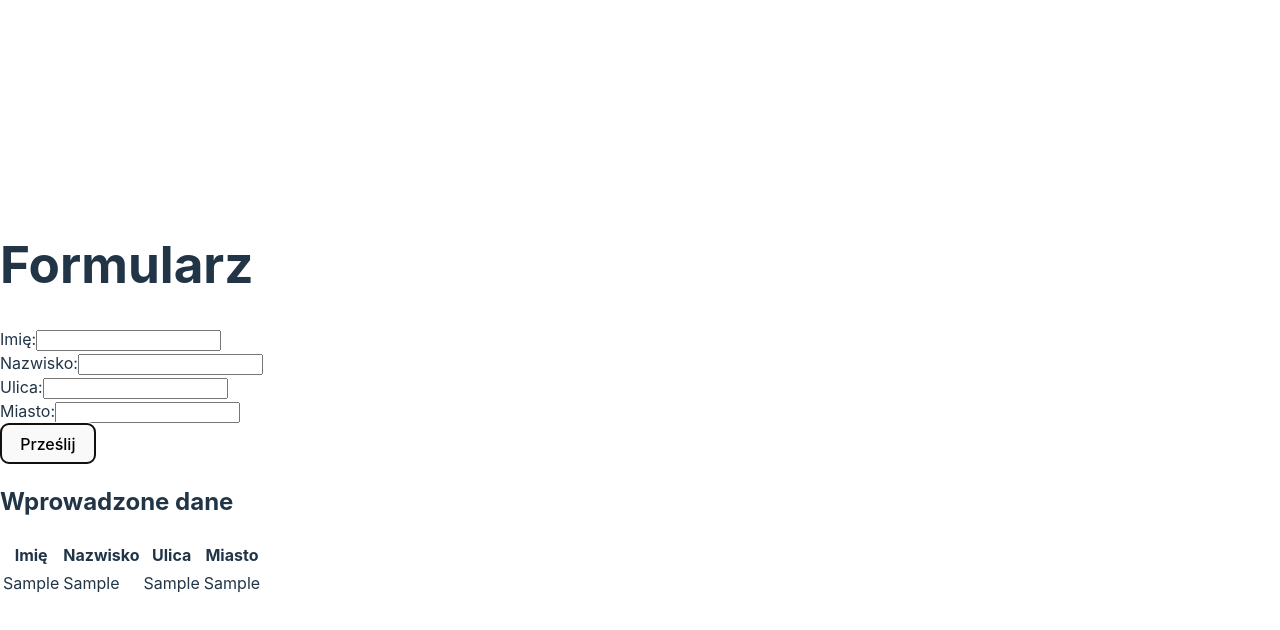
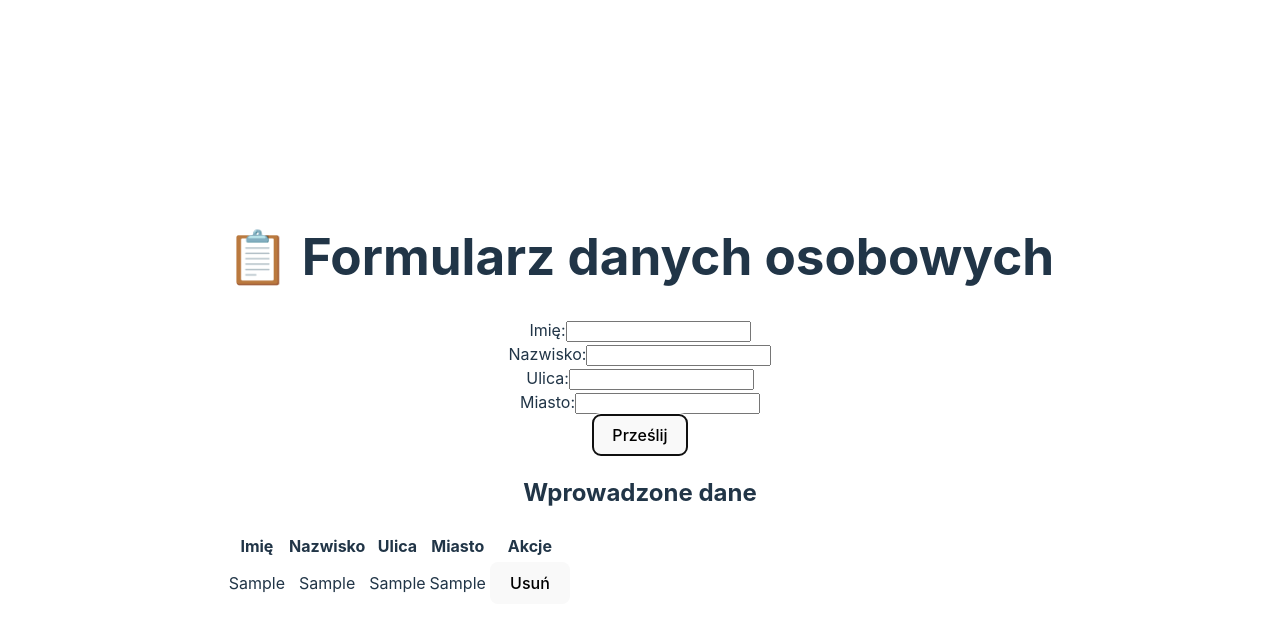
Before and after one commit to Tymekkkkk/vite-react, a React (Vite) app: page / in a window 1280 px wide. Both pictures are taken after typing "Sample", "Sample", "Sample", "Sample" into the empty fields and a click on the button "Prześlij". Shown: the top 630 px of the page. Built offline with nearby package versions, Linux system fonts and the light colour scheme.

Commit message:
Refactor App component and add delete functionality

```diff
--- a/src/App.tsx
+++ b/src/App.tsx
@@ -1,5 +1,5 @@
-import { useState, ChangeEvent, FormEvent } from 'react';
-
+import { useState, ChangeEvent, FormEvent } from "react";
+import "./App.css";
 
 interface FormData {
   imie: string;
@@ -8,39 +8,39 @@ interface FormData {
   miasto: string;
 }
 
-const Form = () => {
-
+function App() {
   const [formData, setFormData] = useState<FormData>({
-    imie: '',
-    nazwisko: '',
-    ulica: '',
-    miasto: ''
+    imie: "",
+    nazwisko: "",
+    ulica: "",
+    miasto: "",
   });
 
-
   const [submittedData, setSubmittedData] = useState<FormData[]>([]);
-
 
   const handleChange = (e: ChangeEvent<HTMLInputElement>) => {
     const { name, value } = e.target;
     setFormData({
       ...formData,
-      [name]: value
+      [name]: value,
     });
   };
 
-
   const handleSubmit = (e: FormEvent) => {
     e.preventDefault();
-    // Dodajemy dane do tabeli
     setSubmittedData([...submittedData, formData]);
-    // Resetujemy formularz
-    setFormData({ imie: '', nazwisko: '', ulica: '', miasto: '' });
+    setFormData({ imie: "", nazwisko: "", ulica: "", miasto: "" });
+  };
+
+  const handleDelete = (index: number) => {
+    const newData = submittedData.filter((_, i) => i !== index);
+    setSubmittedData(newData);
   };
 
   return (
-    <div>
-      <h1>Formularz</h1>
+    <div className="App">
+      <h1>📋 Formularz danych osobowych</h1>
+
       <form onSubmit={handleSubmit}>
         <div>
           <label>Imię:</label>
@@ -93,6 +93,7 @@ const Form = () => {
             <th>Nazwisko</th>
             <th>Ulica</th>
             <th>Miasto</th>
+            <th>Akcje</th>
           </tr>
         </thead>
         <tbody>
@@ -102,12 +103,15 @@ const Form = () => {
               <td>{data.nazwisko}</td>
               <td>{data.ulica}</td>
               <td>{data.miasto}</td>
+              <td>
+                <button onClick={() => handleDelete(index)}>Usuń</button>
+              </td>
             </tr>
           ))}
         </tbody>
       </table>
     </div>
   );
-};
+}
 
-export default Form;
+export default App;
```
